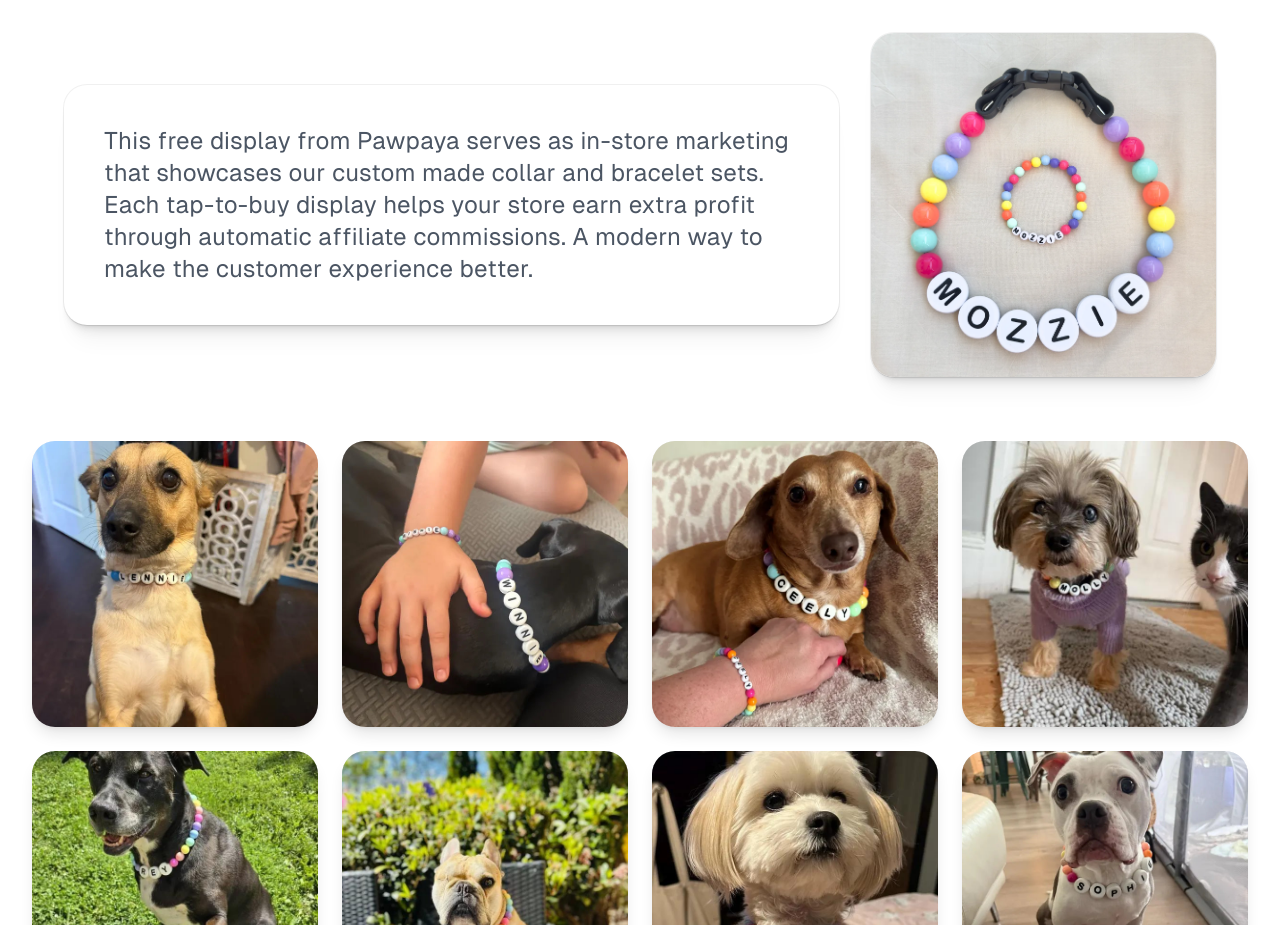
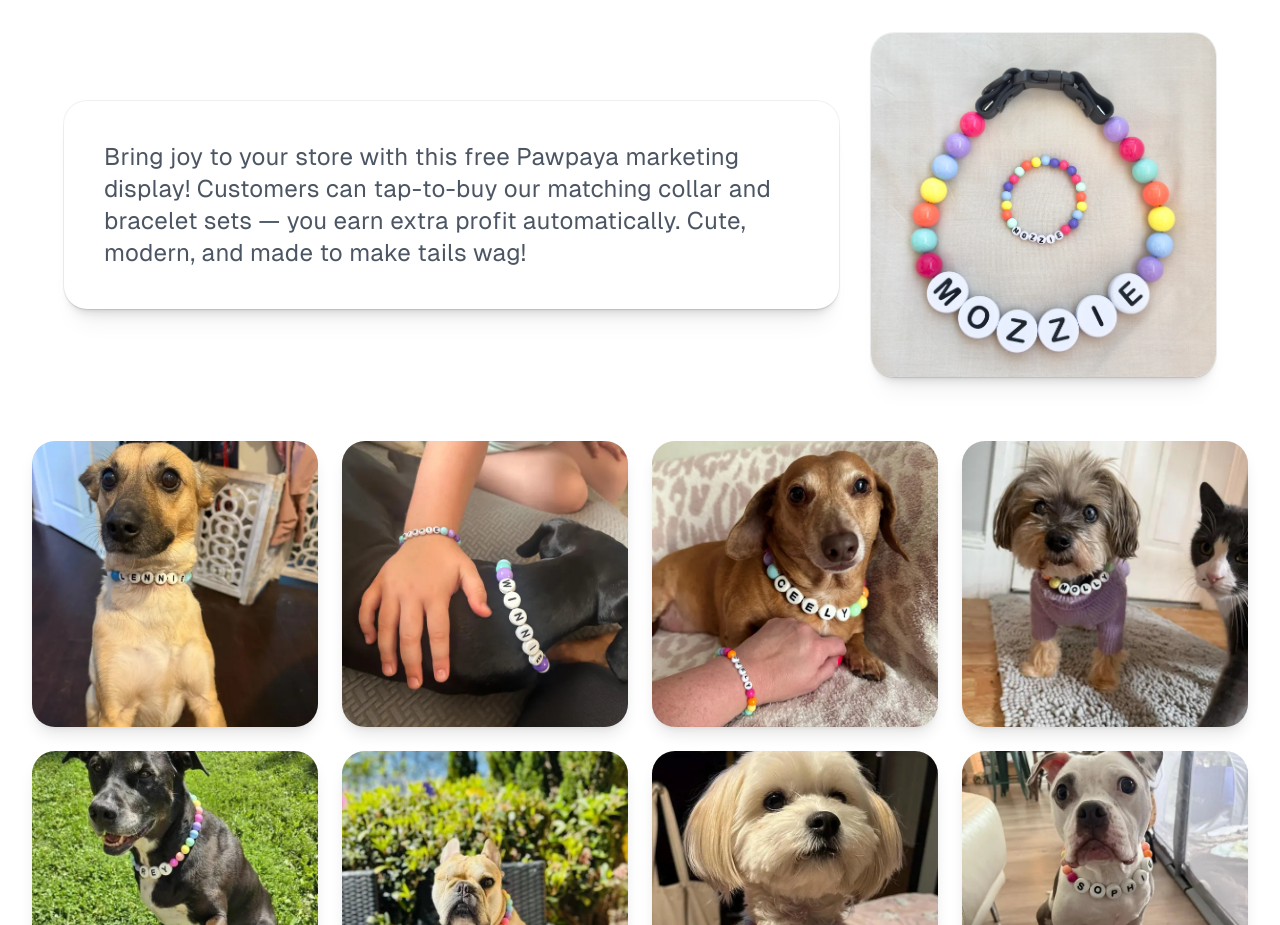
Before and after one commit to pawpayaco/tapify-marketplace, a Next.js app: page /onboard/about in a window 1280 px wide. Shown: the part 940-1865 px from the top of the page. Built offline with nearby package versions, Linux system fonts and the light colour scheme; no server answers.

Commit message:
Sync latest UID and Priority Display fixes

```diff
--- a/pages/onboard/about.js
+++ b/pages/onboard/about.js
@@ -144,7 +144,7 @@ export default function AboutPawpaya() {
             <div className="flex flex-col md:grid md:grid-cols-[2.25fr_1fr] gap-8 items-center max-w-6xl mx-auto">
               <div className="order-2 md:order-none bg-white rounded-[23px] p-7 md:p-10 shadow-[0px_0px_0px_1px_rgba(0,0,0,0.06),0px_1px_1px_-0.5px_rgba(0,0,0,0.06),0px_3px_3px_-1.5px_rgba(0,0,0,0.06),0px_6px_6px_-3px_rgba(0,0,0,0.06),0px_12px_12px_-6px_rgba(0,0,0,0.06),0px_24px_24px_-12px_rgba(0,0,0,0.06)]">
                 <p className="text-xl md:text-2xl text-gray-600 text-left leading-relaxed">
-                  This free display from Pawpaya serves as in-store marketing that showcases our custom made collar and bracelet sets. Each tap-to-buy display helps your store earn extra profit through automatic affiliate commissions. A modern way to make the customer experience better.                </p>
+                  Bring joy to your store with this free Pawpaya marketing display! Customers can tap-to-buy our matching collar and bracelet sets — you earn extra profit automatically. Cute, modern, and made to make tails wag!                </p>
               </div>
 
               {/* Rounded Image Card */}
```
